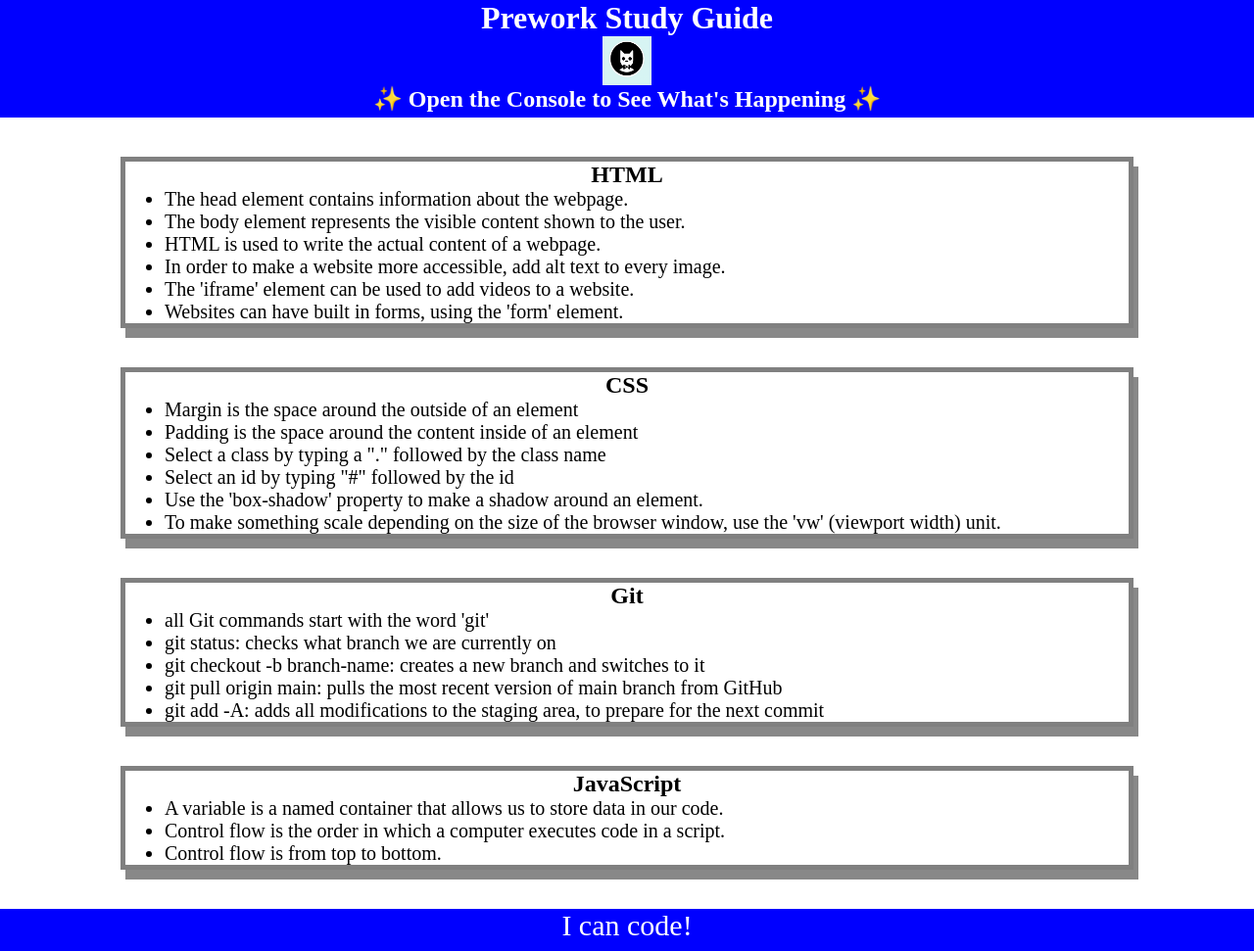
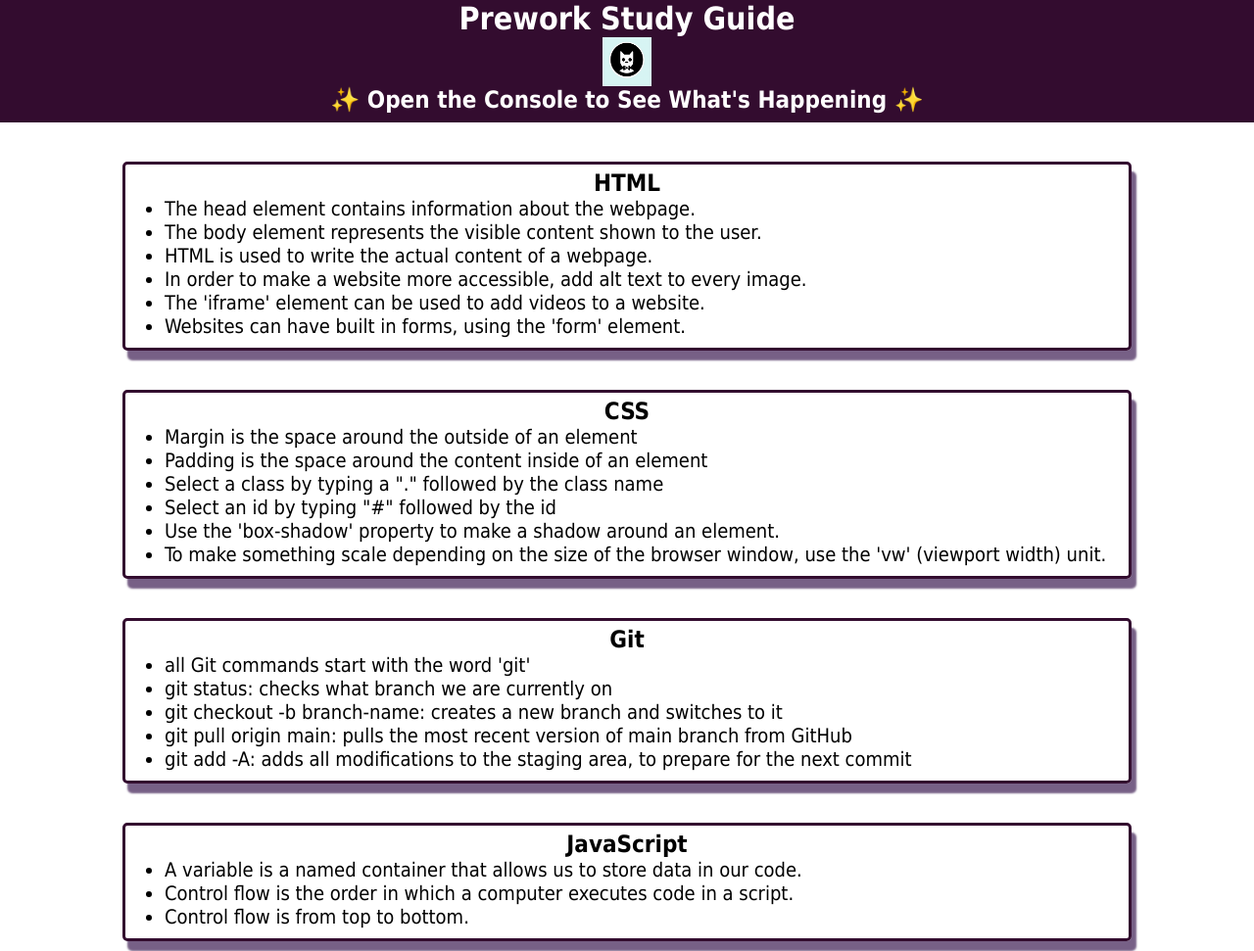
Before and after one commit to notalisk/prework-study-guide, a plain HTML site: page index.html in a window 1280 px wide. Shown: the top 971 px of the page at 98% size. Drawn offline with Linux system fonts and the light colour scheme.

Commit message:
updated CSS

```diff
--- a/assets/style.css
+++ b/assets/style.css
@@ -1,14 +1,26 @@
+:root {
+    --dark-purple: #330C2F; /* Header and footer background, card borders */
+    --medium-purple: #7b287d;
+    --shadow-purple: #776086; /* Shadows */
+    --hover-background: #f5e2f9; /* Card background on hover */
+}
+
 * {
     margin: 0;
     padding: 0;
+    font-family: Tahoma, sans-serif;
 }
 
 header,
 footer {
     width: 100%;
     height: 120px;
-    background-color: blue;
+    background-color: var(--dark-purple);
     color: white;
+}
+
+header {
+    padding-bottom: 5px;
 }
 
 h1,
@@ -37,6 +49,12 @@ p {
 .card {
     width: 80%;
     margin: 40px auto;
-    border: 5px solid gray;
-    box-shadow: 5px 10px #888888;
+    padding: 5px 0px 10px;
+    border: 3px solid var(--dark-purple);
+    border-radius: 5px;
+    box-shadow: 5px 10px 2px var(--shadow-purple);
 }
+
+.card:hover {
+    background-color: var(--hover-background);
+}
```
